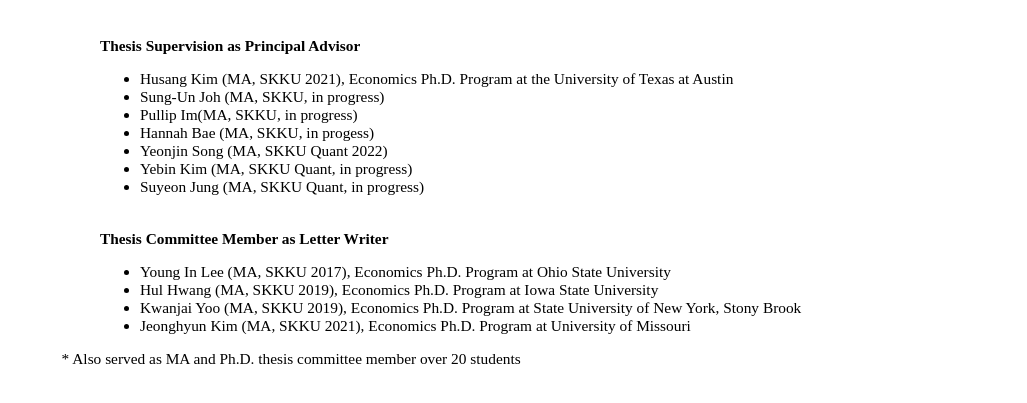
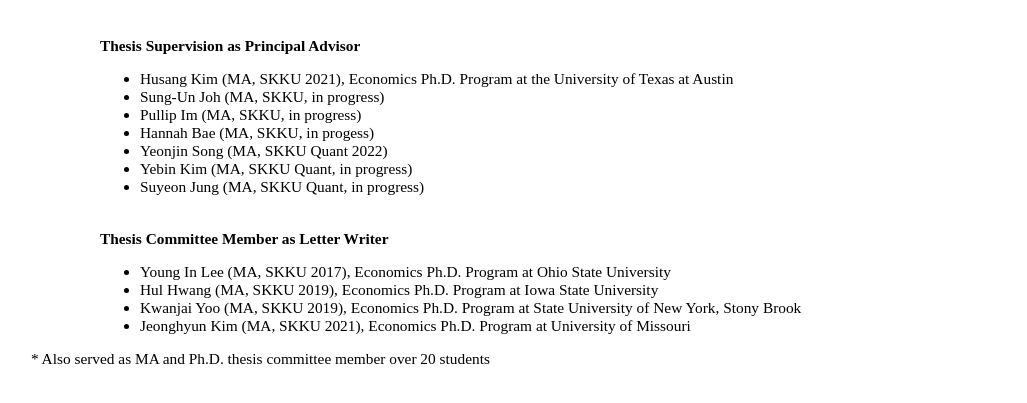
Before and after one commit to dooyeoncho/dooyeoncho.github.io, a Jekyll site: the page built from pages/students.html, in a window 1280 px wide. Shown: the part 169-572 px from the top of the page, without its empty margins (92-1119 px from the left). Built offline with Jekyll 4.4.1, drawn with Linux system fonts in a browser that asks for light colours.

Commit message:
Update students.html

```diff
--- a/pages/students.html
+++ b/pages/students.html
@@ -14,7 +14,7 @@
 		<ul>
 			<li>Husang Kim (MA, SKKU 2021), Economics Ph.D. Program at the University of Texas at Austin</li>
 	        	<li>Sung-Un Joh (MA, SKKU, in progress)</li>
-			<li>Pullip Im(MA, SKKU, in progress)</li>
+			<li>Pullip Im (MA, SKKU, in progress)</li>
                 	<li>Hannah Bae (MA, SKKU, in progess)</li>
 			<li>Yeonjin Song (MA, SKKU Quant 2022)</li>
 			<li>Yebin Kim (MA, SKKU Quant, in progress)</li>
@@ -31,5 +31,5 @@
 		<li>Jeonghyun Kim (MA, SKKU 2021), Economics Ph.D. Program at University of Missouri</li>
 	</ul>
 
-	        <li style="list-style-type: none; margin-left:-2.5em;">* Also served as MA and Ph.D. thesis committee member over 20 students</li>
+	        <li style="list-style-type: none; margin-left:-4.5em;">* Also served as MA and Ph.D. thesis committee member over 20 students</li>
 </div>&nbsp;&nbsp;&nbsp;&nbsp;&nbsp;&nbsp;
```
